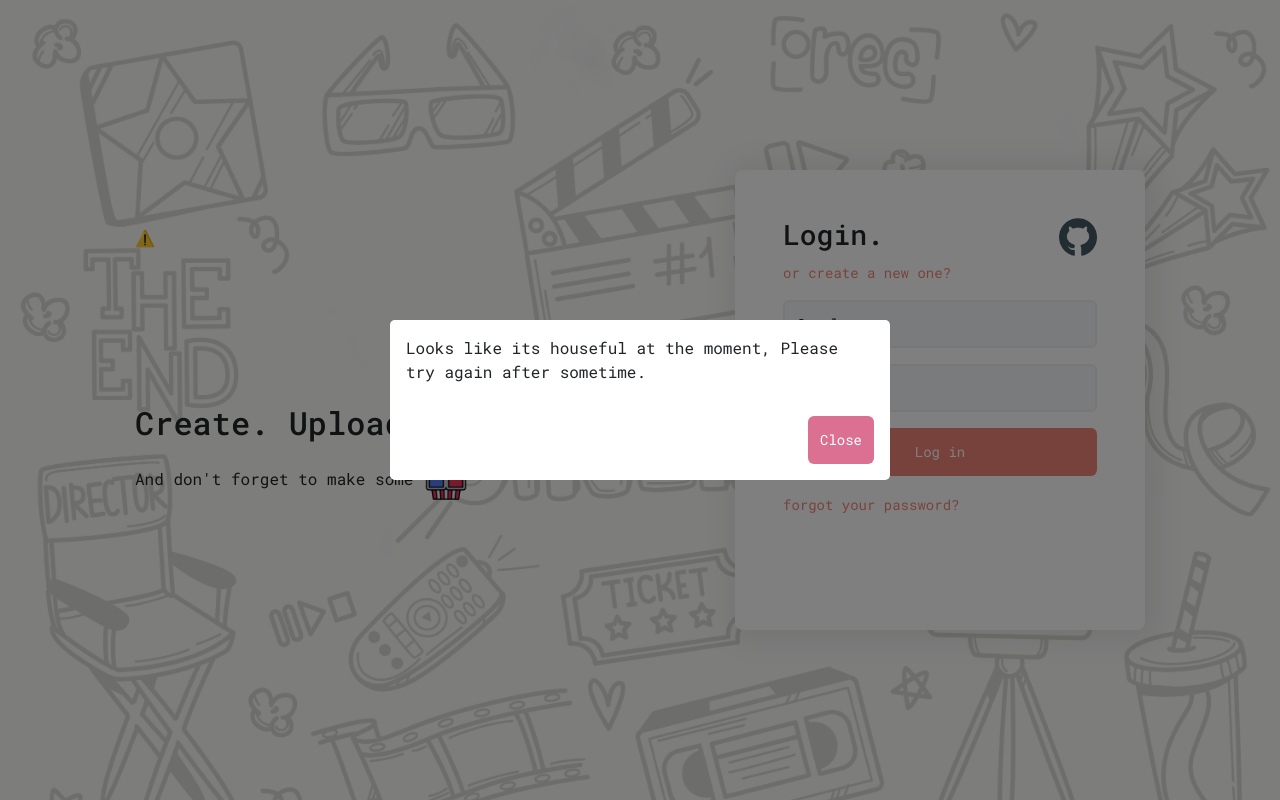
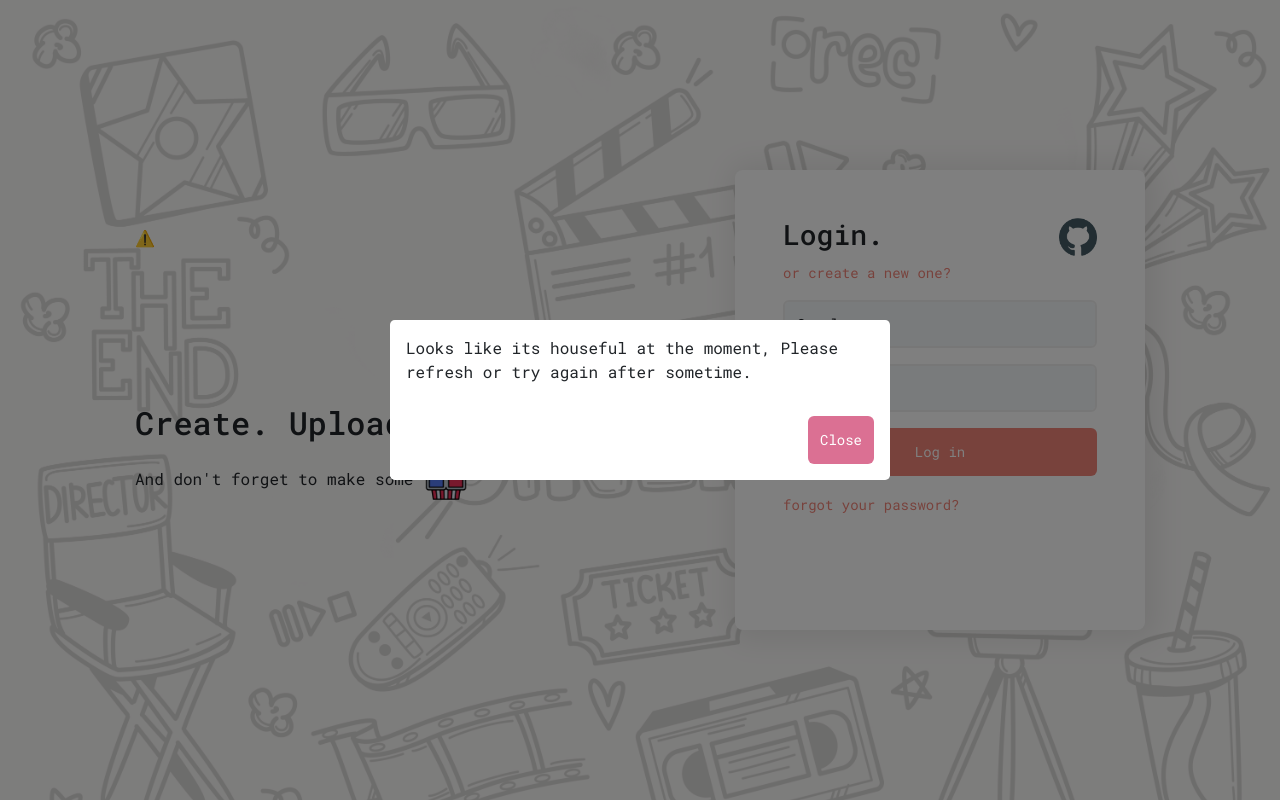
Before and after one commit to SubCoder1/Popcorn-web, a Vue app: page /auth/login in a window 1280 px wide. Both pictures are taken after typing "Sample", "Sample123" into the empty fields and a click on the button "Log in". Built offline with nearby package versions, Linux system fonts and the light colour scheme; no server answers; what vue-sse would draw is missing.

Commit message:
Updated server error modal message

```diff
--- a/src/App.vue
+++ b/src/App.vue
@@ -16,7 +16,7 @@
     <div class="modal-dialog modal-dialog-centered">
       <div class="modal-content border-0">
         <div class="modal-body">
-          Looks like its houseful at the moment, Please try again after
+          Looks like its houseful at the moment, Please refresh or try again after
           sometime.
         </div>
         <div class="modal-footer border-0">
```
